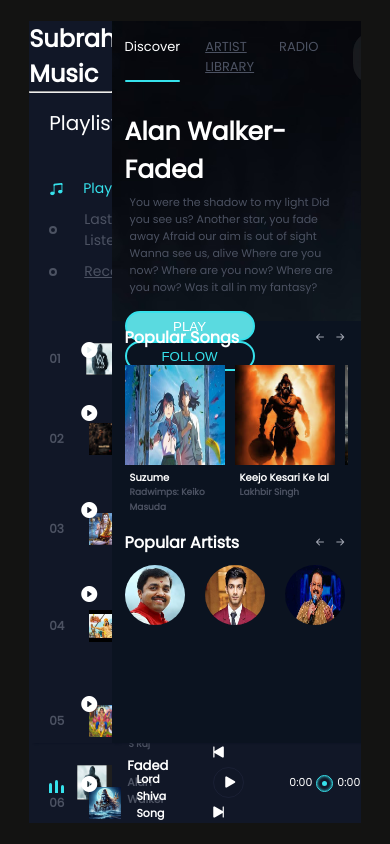
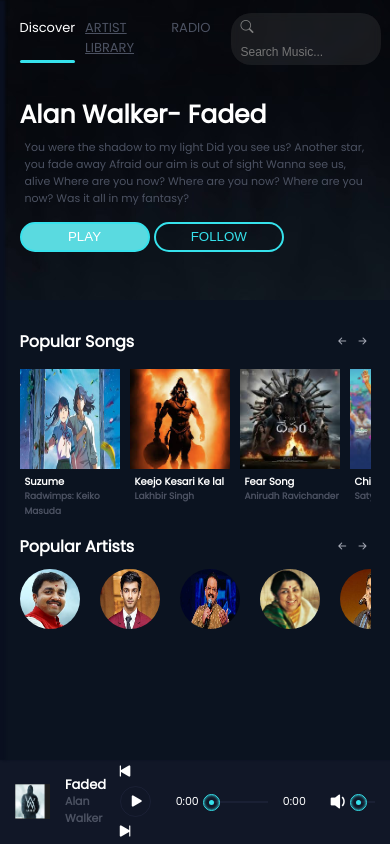
Before and after one commit to C-S-V-S-Subrahmanyam/Web-Application-Assignment, a plain HTML site: page index.html in a window 390 px wide. Drawn offline with nearby package versions, Linux system fonts and the light colour scheme.

Commit message:
Update style.css

```diff
--- a/style.css
+++ b/style.css
@@ -664,3 +664,90 @@
     border-radius: 50%;
     position: absolute;
 }
+
+
+@media screen and (max-width: 1200px) {
+    header {
+        width: 95%;
+        transition: 0.3s linear;
+    }
+
+    header .menu_side,
+    header .song_side {
+        width: 30%;
+    }
+
+    header .song_side {
+        width: 70%;
+    }
+}
+
+@media screen and (max-width: 930px) {
+    header .menu_side {
+        z-index: 999;
+        width: 40%;
+        position: absolute;
+        transition: 1s linear;
+        transform: translateX(-100%);
+    }
+    header .song_side {
+        width: 100%;
+    }
+}
+
+@media screen and (max-width: 680px) {
+    header {
+        width: 100%;
+        height: 100vh;
+    }
+
+    header .song_side nav .search {
+        width: 80%;
+    }
+
+    header .song_side nav .user {
+        display: none;
+    }
+
+    header .song_side .popular_song {
+        margin-top: 25px;
+    }
+
+    header .menu_side {
+        width: 60%;
+    }
+
+    header .master_play {
+        padding: 0 15px;
+    }
+
+    header .master_play .icon {
+        margin: 0;
+    }
+
+    header .master_play .icon .bi {
+        margin-right: 5px;
+    }
+
+    header .master_play .vol {
+        width: 50px;
+    }
+}
+
+@media screen and (max-width: 470px) {
+    header .song_side nav ul li {
+        margin-right: 10px;
+    }
+
+    header .song_side nav .search {
+        width: 150px;
+    }
+
+    header .master_play .wave {
+        display: none;
+    }
+
+    header .master_play .icon .bi {
+        margin-right: 2px;
+    }
+}
```
